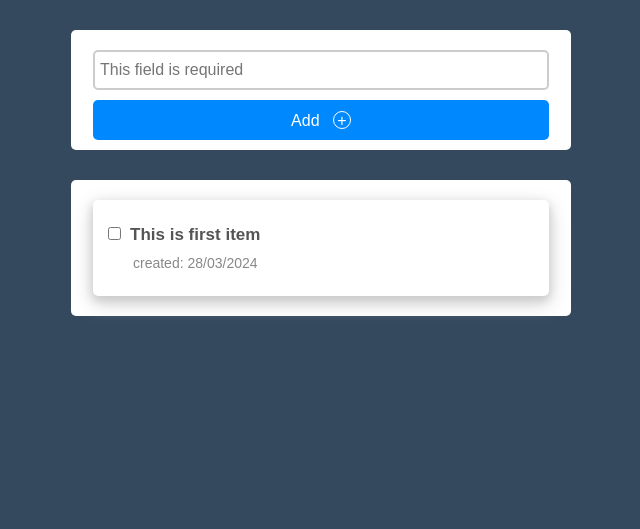
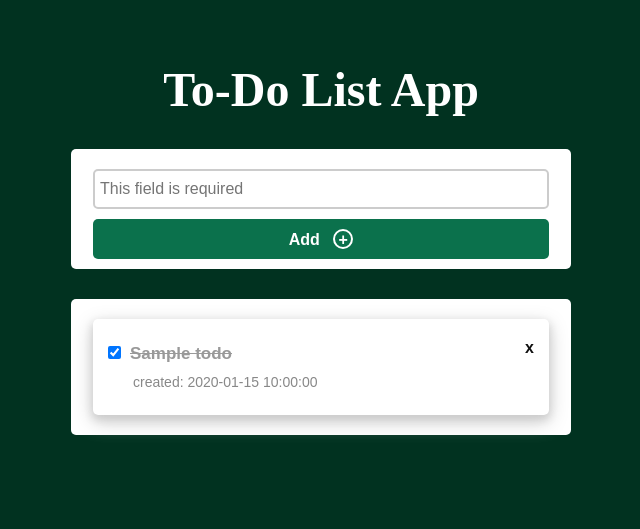
Before and after one commit to zakaria-akash/iNiLabs_php_tasks, a PHP site: page / in a window 1280 px wide. Shown: the top 529 px of the page, without its empty margins (319-959 px from the left). Run offline with PHP 8.4, Linux system fonts and the light colour scheme; tables that the repository leaves empty or names only in its code hold one stand-in row (values such as "Sample post").

Commit message:
adding a default app title; render todos from xampp server in the app body

```diff
--- a/css/styles.css
+++ b/css/styles.css
@@ -1,5 +1,5 @@
 body {
-  background: #34495e;
+  background: #013220;
 }
 
 * {
@@ -12,9 +12,14 @@ body {
   background: transparent;
   max-width: 500px;
   width: 90%;
-  height: 500px;
+  height: fit-content;
   margin: 30px auto;
   border-radius: 10px;
+
+  display: flex;
+  flex-direction: column;
+  justify-content: center;
+  align-items: center;
 }
 
 .add-section {
@@ -43,25 +48,33 @@ body {
   margin: 0px auto;
   border: none;
   outline: none;
-  background: #0088ff;
+  background: #0b714c;
   color: #fff;
   font-family: sans-serif;
   font-size: 16px;
+  font-weight: 700;
   border-radius: 5px;
   cursor: pointer;
 }
 
 .add-section button:hover {
   box-shadow: 0 2px 2px 0 #ccc, 0 2px 3px 0 #ccc;
-  opacity: 0.7;
+  opacity: 0.9;
+  background-color: #013220;
 }
 
 .add-section button span {
-  border: 1px solid #fff;
+  border: 2px solid #fff;
   border-radius: 50%;
   display: inline-block;
-  width: 18px;
-  height: 18px;
+  color: #fff;
+  font-family: sans-serif;
+  font-size: 16px;
+  font-weight: 700;
+  width: 20px;
+  height: 20px;
+
+  margin: auto;
 }
 
 #errorMes {
@@ -113,8 +126,11 @@ body {
   float: right;
   width: 20px;
   height: 20px;
+  margin: auto;
+  color: #111;
   font-family: sans-serif;
-  color: rgb(139, 97, 93);
+  font-size: 16px;
+  font-weight: 700;
   text-decoration: none;
   text-align: right;
   padding: 0px 5px 8px 0px;
@@ -124,7 +140,7 @@ body {
 }
 
 .remove-to-do:hover {
-  background: rgb(139, 97, 93);
+  background-color: #013220;
   color: #fff;
 }
 
--- a/index.php
+++ b/index.php
@@ -15,6 +15,7 @@ require 'db_conn.php';
 
 <body>
   <div class="main-section">
+    <p style="color: #fff; padding: 2rem; font-size: 3rem; font-weight: 900;">To-Do List App</p>
     <div class="add-section">
       <form action="">
         <input type="text" name="title" placeholder="This field is required" />
@@ -25,12 +26,35 @@ require 'db_conn.php';
     $todos = $conn->query("SELECT * FROM todos ORDER BY id DESC");
     ?>
     <div class="show-todo-section">
-      <div class="todo-item">
-        <input type="checkbox" />
-        <h2>This is first item</h2>
-        <br>
-        <small>created: 28/03/2024</small>
-      </div>
+      <?php if ($todos->rowCount() <= 0) { ?>
+        <div class="todo-item">
+          <div class="empty">
+            <img src="img/f.png" width="100%" />
+            <img src="img/Ellipsis.gif" width="80px">
+          </div>
+        </div>
+      <?php } ?>
+
+      <?php while ($todo = $todos->fetch(PDO::FETCH_ASSOC)) { ?>
+        <div class="todo-item">
+          <span id="<?php echo $todo['id']; ?>" class="remove-to-do">x</span>
+          <?php if ($todo['checked']) { ?>
+            <input type="checkbox" class="check-box" data-todo-id="<?php echo $todo['id']; ?>" checked />
+            <h2 class="checked">
+              <?php echo $todo['title'] ?>
+            </h2>
+          <?php } else { ?>
+            <input type="checkbox" data-todo-id="<?php echo $todo['id']; ?>" class="check-box" />
+            <h2>
+              <?php echo $todo['title'] ?>
+            </h2>
+          <?php } ?>
+          <br>
+          <small>created:
+            <?php echo $todo['date_time'] ?>
+          </small>
+        </div>
+      <?php } ?>
     </div>
   </div>
 </body>
```
